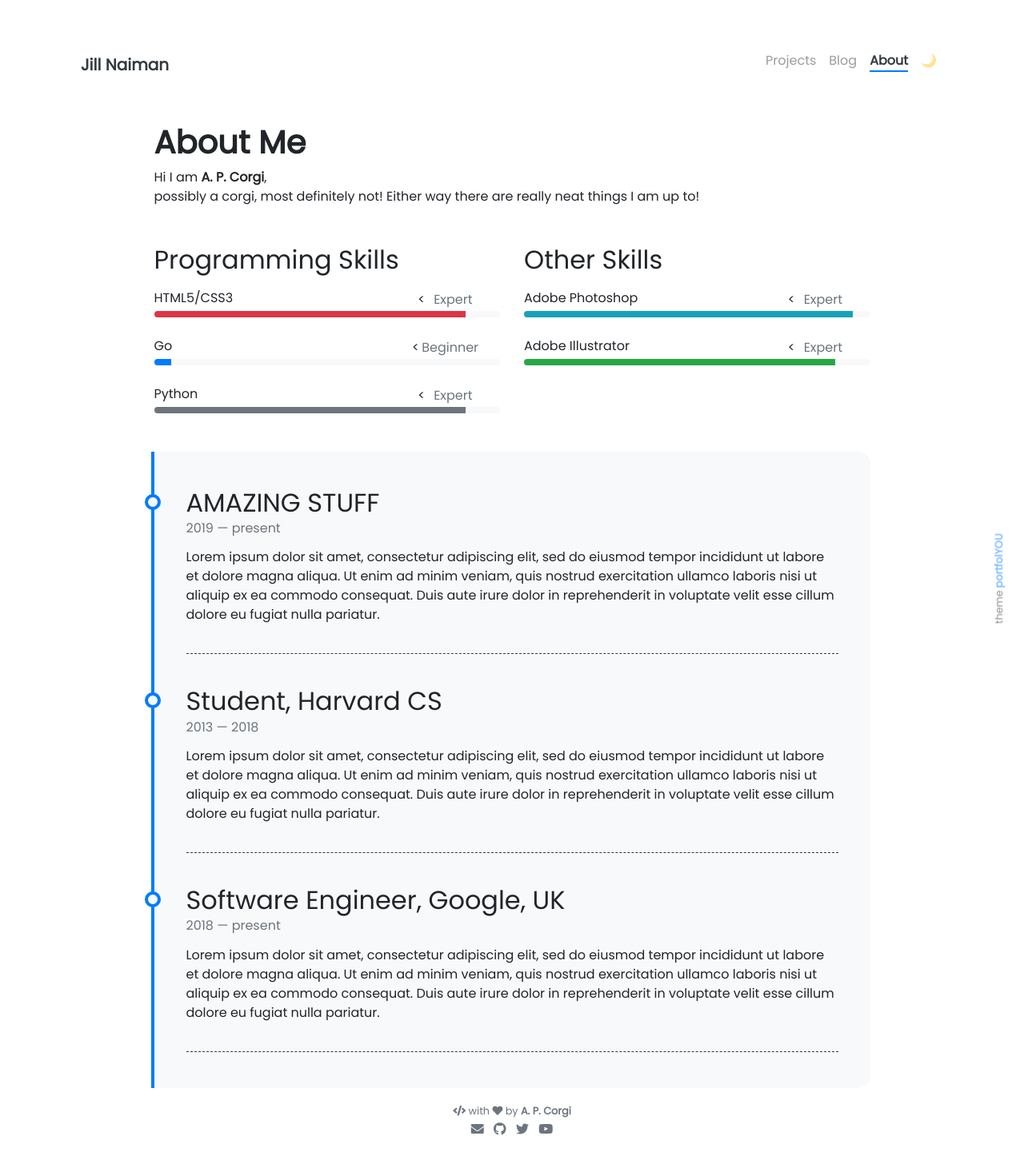
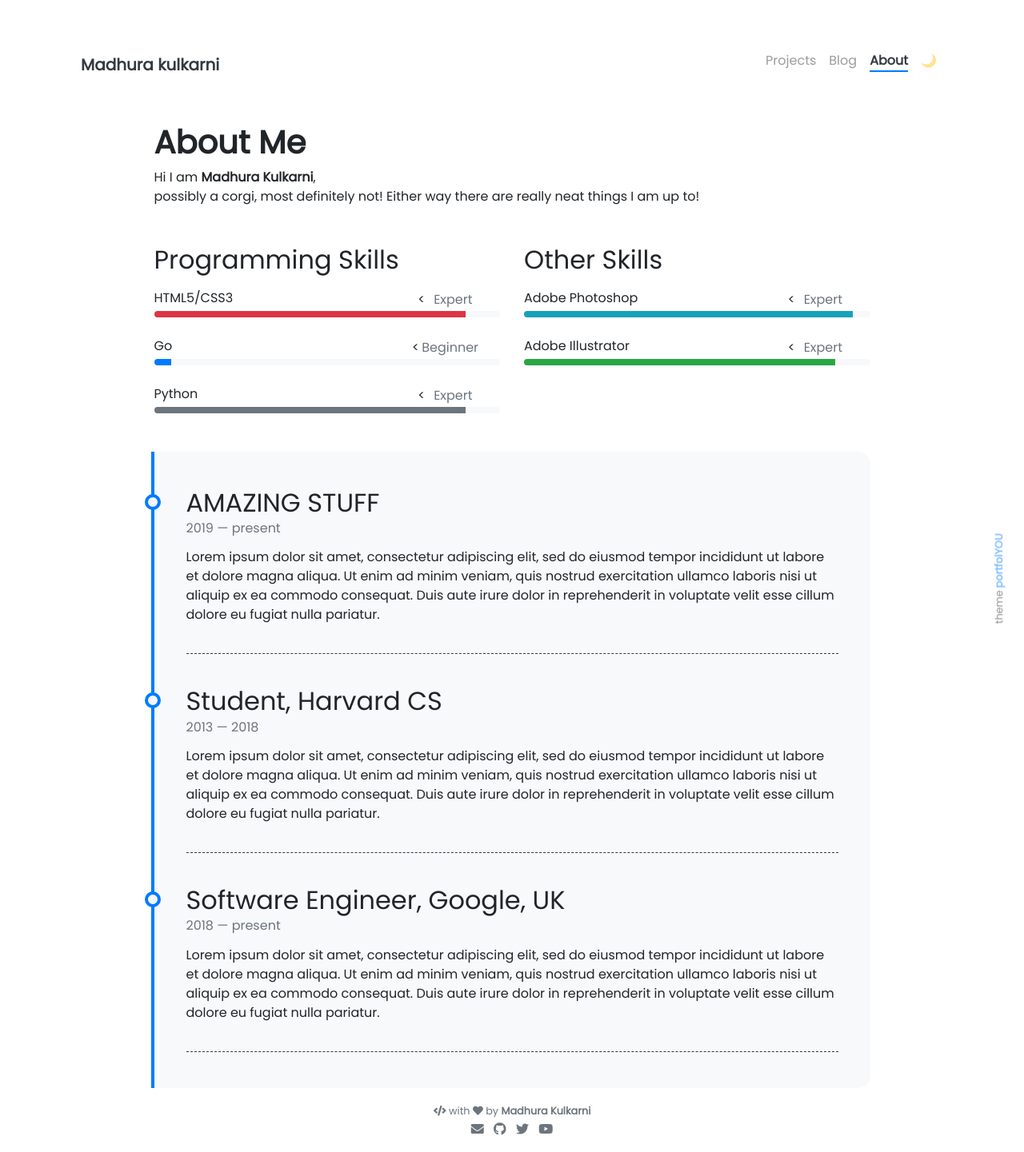
Before and after one commit to kmadhura08/kmadhura08.github.io, a Jekyll site: the page built from pages/about.md, in a window 1280 px wide. Shown: the whole page at 80% size. Built offline with Jekyll 4.4.1, drawn with Linux system fonts in a browser that asks for light colours; nearby versions of some CDN libraries.

Commit message:
Changes in config.yml

```diff
--- a/_config.yml
+++ b/_config.yml
@@ -5,7 +5,7 @@
 # NOTE: it looks like you need to rebuild + repush everytime you update this _config.yml file
 
 ### Site Settings ###
-title               : Jill Naiman
+title               : Madhura kulkarni
 description         : >-
                       I am definitely not a corgi!
 baseurl             : ""   # Change to empty quotes if you are hosting your site at <your-username>.github.io directly,
@@ -34,13 +34,13 @@ nav_exclude:                                            # The following paths ar
 
 ### Author Info ###
 author:
-  name              : A. P. Corgi
-  image             : https://dogtime.com/assets/uploads/gallery/pembroke-welsh-corgi-dog-breed-pictures/prance-8.jpg
+  name              : Madhura Kulkarni
+  image             : https://github.com/kmadhura08/kmadhura08.github.io/blob/main/assets/pngs/Madhura Kulkarni_Profile Picture.jpeg
 #  behance           : your_username
 # dribbble          : your_username
-  email             : username@domain.com
+  email             : msk10@illinois.edu
 #  facebook          : your_username
-  github            : jnaiman # JPN
+  github            : kmadhura08 # JPN
 # gitlab            : your_username
 # instagram         : your_username
 # kaggle            : your_username
```
Also changed, not shown: assets/pngs/Madhura Kulkarni_Profile Picture.jpeg (added), 2 other files.
